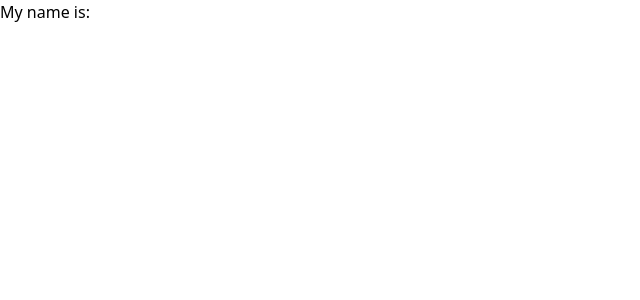
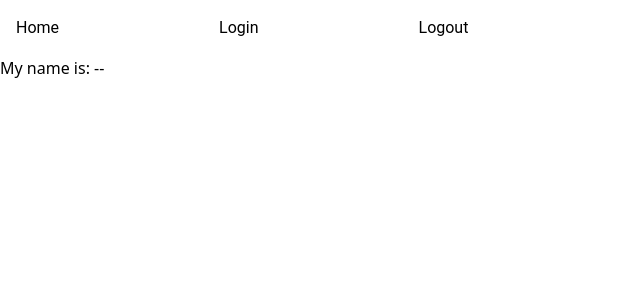
Before and after one commit to GFD1998/assignment-3-newm-322, a Next.js app: page / in a window 1280 px wide. Shown: the top 300 px of the page, without its empty margins (0-640 px from the left). Built offline with nearby package versions, Linux system fonts and the light colour scheme; no server answers.

Commit message:
Big Update

```diff
--- a/package.json
+++ b/package.json
@@ -15,6 +15,7 @@
     "autoprefixer": "10.4.14",
     "eslint": "8.38.0",
     "eslint-config-next": "13.3.0",
+    "firebase": "^9.20.0",
     "next": "13.3.0",
     "postcss": "8.4.21",
     "react": "18.2.0",
--- a/src/pages/_app.tsx
+++ b/src/pages/_app.tsx
@@ -13,14 +13,14 @@ import '/src/styles/pageStyles/products.css';
 /* Footer Imports */
 import '/src/styles/footer.css';
 
-
-
-import type { AppProps } from 'next/app'
+import React from 'react';
 import Link from 'next/link';
-import Modal from '../components/Modal';
+import useFirebase from '@/useHooks/useFirebase';
 
 console.log('Generating nav bar here.');
-export default function App({ Component, pageProps }: AppProps) {
+export default function App({ Component, pageProps }:any) {
+  const firebaseVar = useFirebase();
+  console.log(firebaseVar.currentUser);
   return (
     <>
       {/* <nav>
@@ -40,7 +40,19 @@ export default function App({ Component, pageProps }: AppProps) {
       <header>
           <img src='/images/hero.jpg' />
       </header> */}
-
+      <nav>
+        <ul>
+          <li>
+            <Link href='/'>Home</Link>
+          </li>
+          <li>
+            <button onClick={firebaseVar.loginUser}>Login</button>
+          </li>
+          <li>
+            <button onClick={firebaseVar.logoutUser}>Logout</button>
+          </li>
+        </ul>
+      </nav>
       <Component {...pageProps} />
       {/* <footer>
         <Modal trigger='&copy; The Soap Factory'>
@@ -54,5 +66,5 @@ export default function App({ Component, pageProps }: AppProps) {
       </footer> */}
     </>
   )
-  return <Component {...pageProps} />
+  // return <Component {...pageProps} />
 }
--- a/src/pages/index.tsx
+++ b/src/pages/index.tsx
@@ -1,13 +1,15 @@
 import Image from 'next/image'
 import { Inter } from 'next/font/google'
 import Link from 'next/link';
+import useFirebase from '@/useHooks/useFirebase';
 
 const inter = Inter({ subsets: ['latin'] })
 
 export default function Home() {
+  const firebaseVar = useFirebase();
   return (
     <>
-      <h1>My name is: {process.env.NEXT_PUBLIC_MY_NAME}</h1>
+      <h1>My name is: {firebaseVar.currentUser.displayName || '--'}</h1>
     </>
     // <div id='home-container'>
     //   <p>
--- /dev/null
+++ b/src/useHooks/useFirebase.ts
@@ -0,0 +1,46 @@
+import React from 'react';
+import firebase from 'firebase/compat/app';
+import 'firebase/compat/auth';
+import { sign } from 'crypto';
+
+
+
+// For Firebase JS SDK v7.20.0 and later, measurementId is optional
+const firebaseConfig = {
+    apiKey: process.env.NEXT_PUBLIC_apiKey,
+    authDomain: process.env.NEXT_PUBLIC_authDomain,
+    projectId: process.env.NEXT_PUBLIC_projectId,
+    appId: process.env.NEXT_PUBLIC_appId
+  };
+
+const app = firebase.initializeApp(firebaseConfig);
+const auth = firebase.auth(app);
+const googleProvider = new firebase.auth.GoogleAuthProvider();
+
+
+
+export default function useFirebase(){
+    const initialUser = { email: "", displayName: "" };
+    const [currentUser, setCurrentUser] = React.useState(initialUser);
+    auth.onAuthStateChanged(function (user) {
+        if(user && currentUser.email !== user.email){
+            setCurrentUser({
+                email: user.email,
+                displayName: user.displayName
+            });
+        } else if(!user && currentUser.email){
+            setCurrentUser(initialUser);
+        }
+    });
+
+    return {
+        currentUser,
+        async loginUser(){
+            await auth.signInWithPopup(googleProvider);
+        },
+        async logoutUser(){
+            await auth.signOut();
+            return {};
+        }
+    };
+}
```
Also changed, not shown: 1 other file (tests, documents, lock files or other folders).
